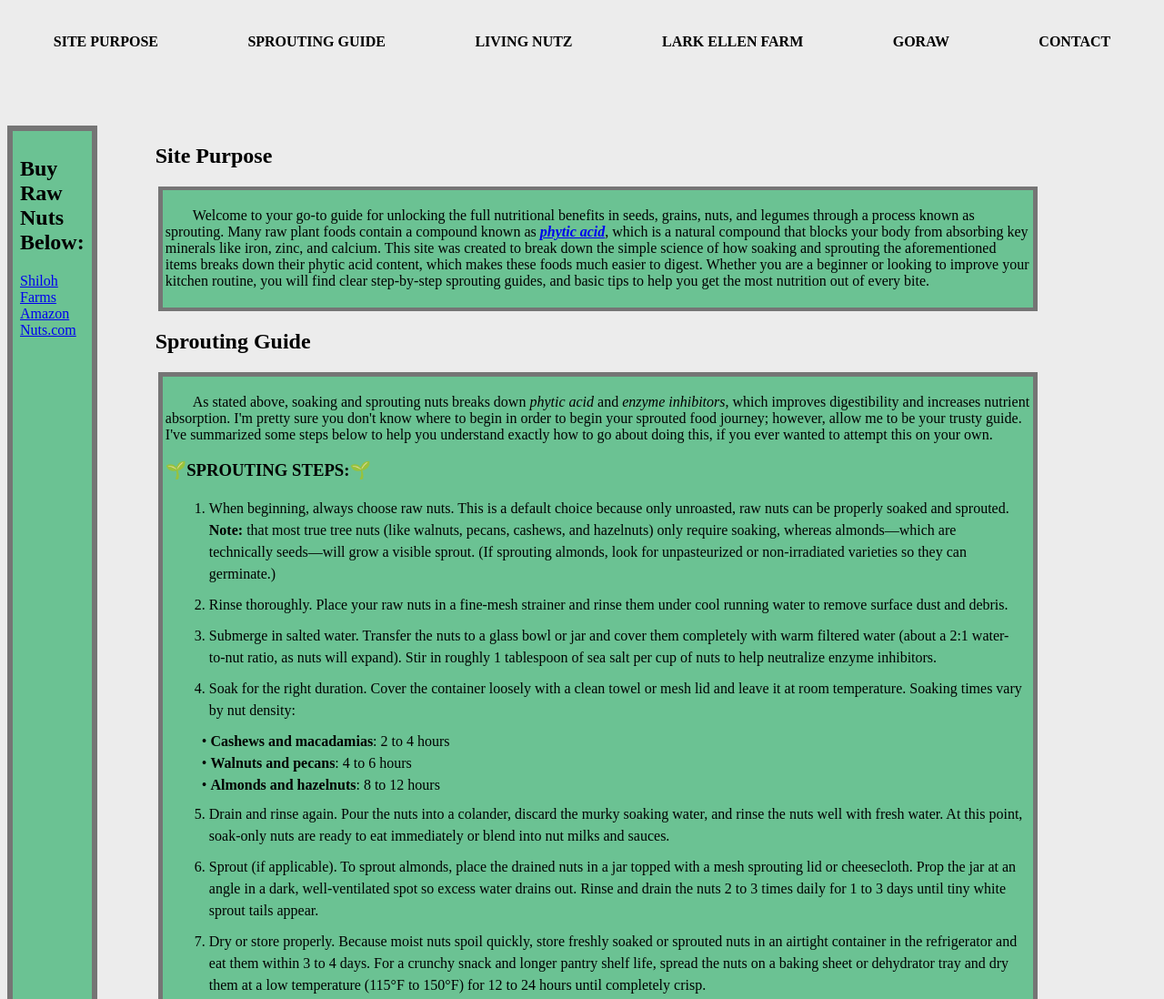
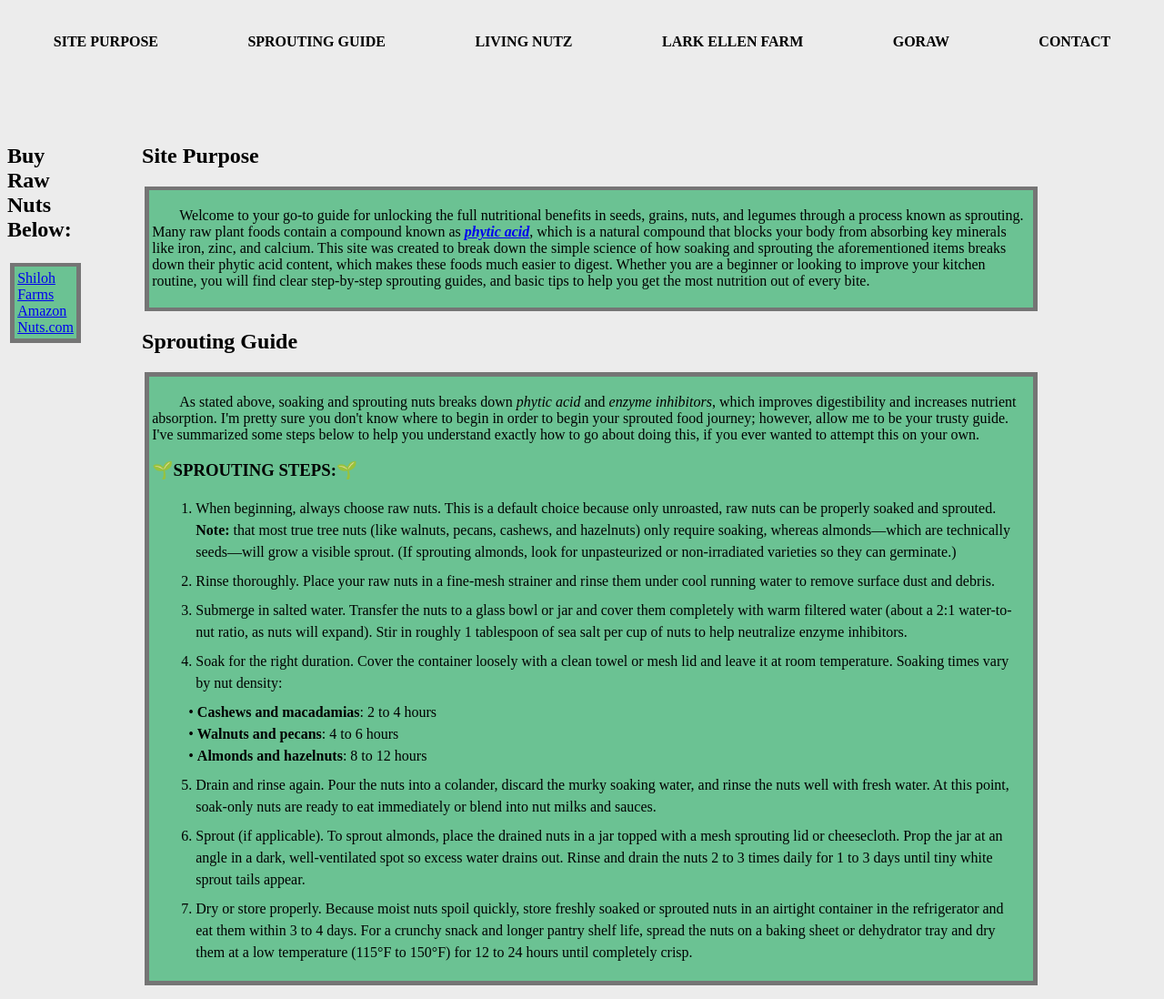
Before and after one commit to ecuret/Curet-4-build, a plain HTML site: page index.html in a window 1280 px wide. Shown: the part 480-1578 px from the top of the page at 91% size. Drawn offline with Linux system fonts and the light colour scheme.

Commit message:
lined-up text.
lined-up the aside header with the body

```diff
--- a/index.html
+++ b/index.html
@@ -141,11 +141,16 @@
       </div>
     </main>
     <aside>
-<h2>Buy Raw Nuts Below:</h2>
+        <h2>Buy Raw Nuts Below:</h2>
+        <div class="card-row">
+
+       <section>
+
    <a href="https://www.shilohfarms.com" target="_blank" title="Shiloh Farms">Shiloh Farms</a>
    <a href="https://www.amazon.com" target="_blank" title="Amazon website">Amazon</a>
    <a href="https://www.nuts.com" target="_blank" title="Nuts.com">Nuts.com</a>
-
+   </section>
+   </div>
 </aside>
     <footer>
         <p>&copy; 2026. Authorized use only. Created by Eddy Curet</p>
--- a/style.css
+++ b/style.css
@@ -56,18 +56,16 @@ nav a:hover {
 aside{
   display:flex;
   flex-direction:column;
-  grid-column: 1.5;
+  grid-column:1.5;
   grid-row: 3/4;
-  border: 6px solid rgb(117, 117, 117);
-  background-color:rgb(107, 194, 147);
-  padding:.5rem;
+
 }
 section p{
 text-indent:30px;
 }
 ol li{
 margin:.5rem;
-margin-bottom: 10px;
+
 }
 footer{
     text-align:center;
```
